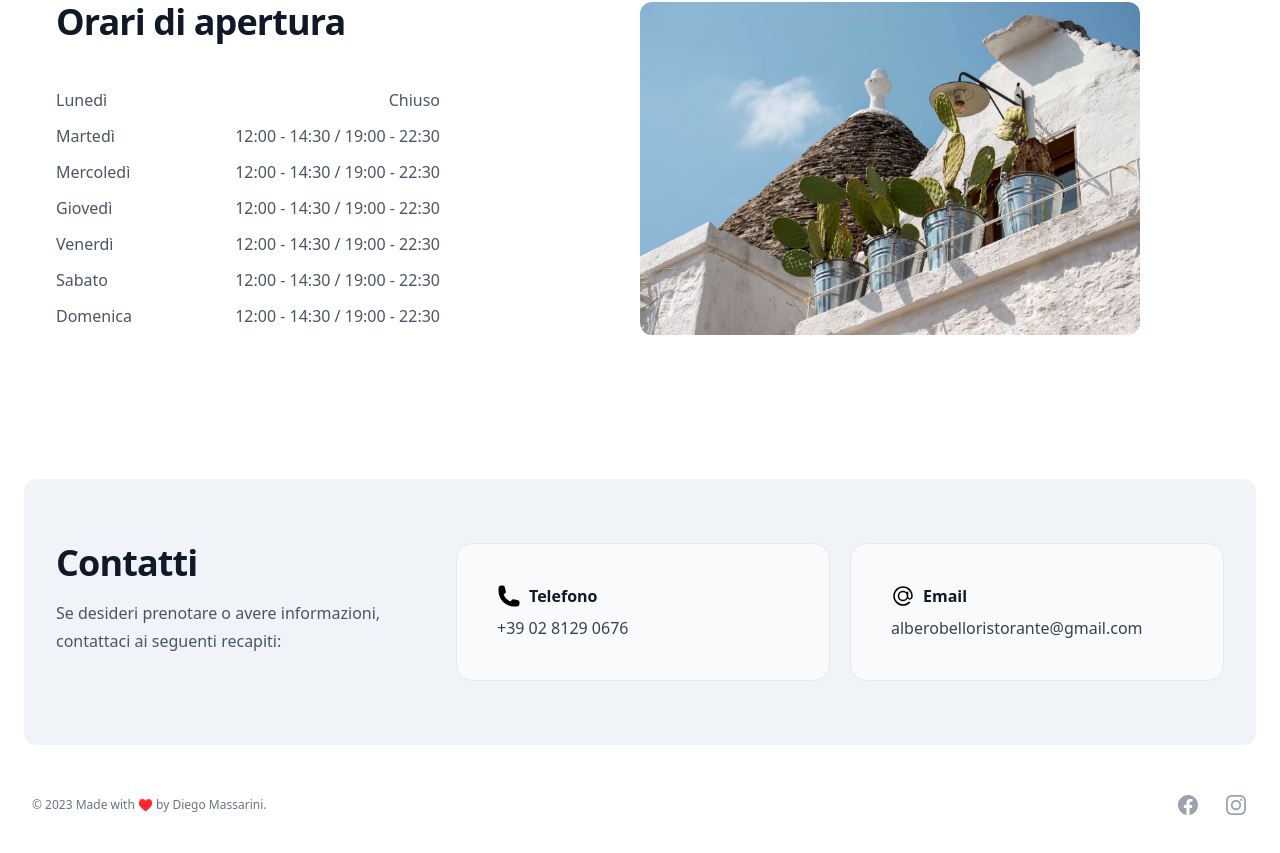
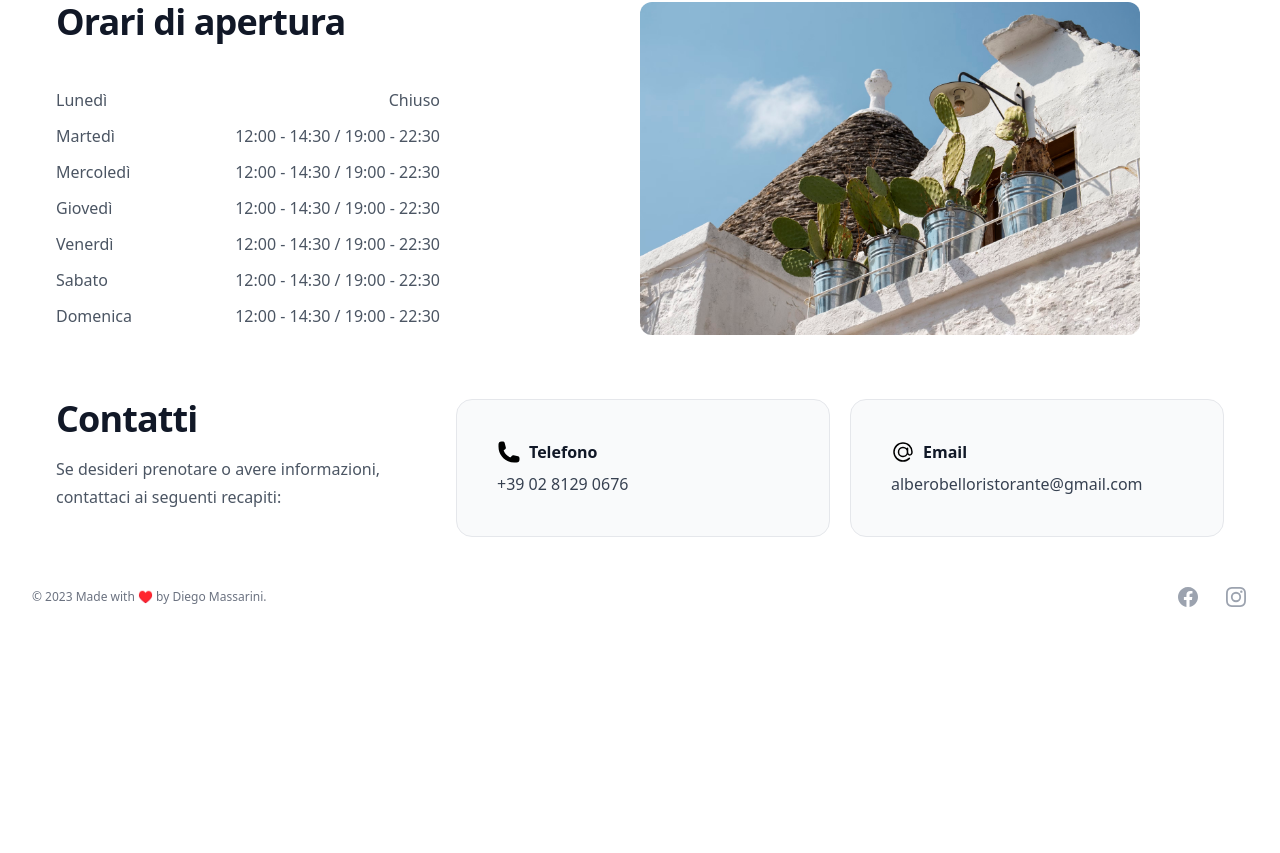
Before and after one commit to webdiego/alberobello-restaurant, a Next.js app: page / in a window 1280 px wide. Shown: the part 2712-3565 px from the top of the page. After the commit the page ends 3369 px from the top, so only its background shows below. Built offline with nearby package versions, Linux system fonts and the light colour scheme.

Commit message:
fix:contact

```diff
--- a/src/components/Contact.tsx
+++ b/src/components/Contact.tsx
@@ -2,8 +2,8 @@ import { AtSymbolIcon, PhoneIcon } from '@heroicons/react/24/solid'
 
 export default function Contact() {
   return (
-    <div className="bg-white mt-20 px-6">
-      <div className="mx-auto max-w-2xl lg:max-w-7xl px-6 lg:px-8 bg-slate-200/50 py-16  rounded-xl">
+    <div className="bg-white pyt-10 px-6">
+      <div className="mx-auto max-w-2xl lg:max-w-7xl px-6 lg:px-8">
         <div className="mx-auto max-w-2xl space-y-16 divide-y divide-gray-100 lg:mx-0 lg:max-w-none">
           <div
             className="grid grid-cols-1 gap-x-8 gap-y-10 lg:grid-cols-3"
```
